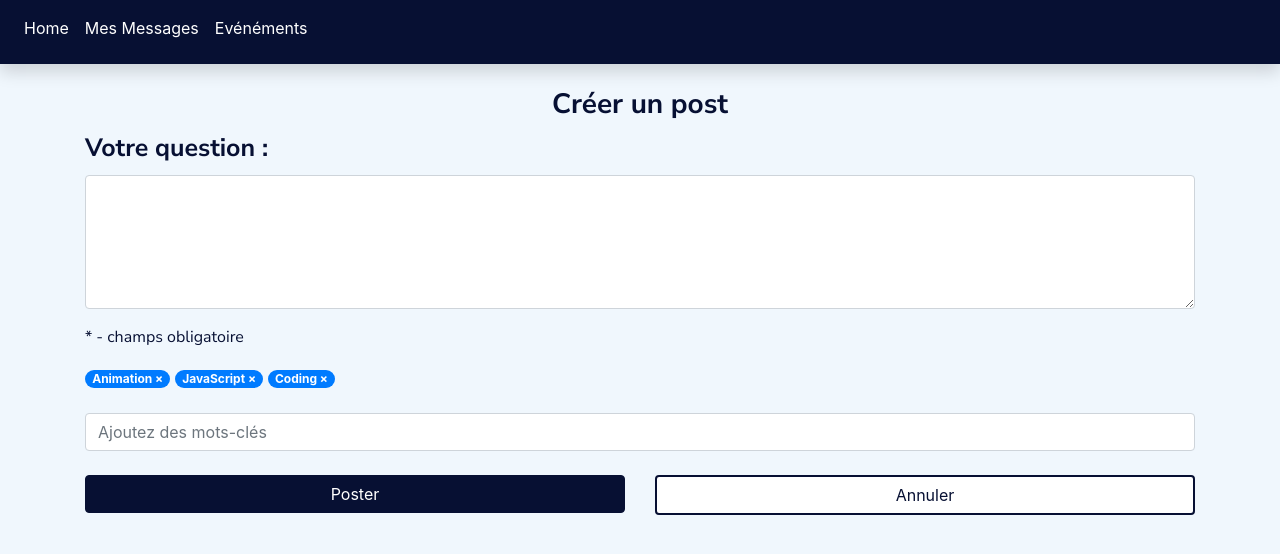
After one commit to reyesgregorie/alumni-passerelle, a Symfony app: template templates/groups/newQuestion.html.twig in a window 1280 px wide. The commit adds this page. Shown: the top 554 px of the page. Run offline with Twig, Linux system fonts and the light colour scheme; the template is opened without the code that fills it, so the values that code supplies are empty; style sheets or scripts are compiled from the project's sources; some libraries are stand-ins or nearby versions.

Commit message:
taff sur groupes+questions

```diff
--- /dev/null
+++ b/templates/groups/newQuestion.html.twig
@@ -0,0 +1,61 @@
+{% extends 'base.html.twig' %}
+
+{% block title %}{% endblock %}
+
+{% block body %}
+
+    <h1>Créer un post</h1>
+
+    <form action="" method="post">
+{#        <div class="row">#}
+{#            <div class="col-12">#}
+{#                <div class="form-group">#}
+{#                    <label for="title">Titre : <span class="require">*</span></label>#}
+{#                    <input type="text" class="form-control" name="title" required />#}
+{#                </div>#}
+{#            </div>#}
+{#        </div>#}
+        <div class="row">
+            <div class="col-12">
+                <div class="form-group">
+                    <label for="description">Votre question : </label>
+                    <textarea rows="5" class="form-control" name="description" required></textarea>
+                </div>
+            </div>
+        </div>
+        <div class="form-group">
+            <p><span class="require">*</span> - champs obligatoire</p>
+        </div>
+        <div class="row">
+            <div class="col-12">
+                <div class="tags-list">
+                    <span class="badge badge-pill badge-primary" id="tag-animation">Animation
+                        <a href="#remove-tag"><span aria-hidden="true" data-dismiss="tag-animation">&times;</span></a>
+                    </span>
+                    <span class="badge badge-pill badge-primary">JavaScript
+                        <a href="#remove-tag"><span aria-hidden="true" data-dismiss="tag-animation">&times;</span></a>
+                    </span>
+                    <span class="badge badge-pill badge-primary">Coding
+                        <a href="#remove-tag"><span aria-hidden="true" data-dismiss="tag-animation">&times;</span></a>
+                    </span>
+                </div>
+            </div>
+            <div class="col-12 py-4">
+                <input type="text" placeholder="Ajoutez des mots-clés" class="form-control"  value="" data-role="tags-input" />
+            </div>
+        </div>
+        <div class="row">
+            <div class="col-6">
+                <button type="submit" class="btn btn-block btn-primary">
+                    Poster
+                </button>
+            </div>
+            <div class="col-6">
+                <a href="post.html" class="btn btn-block btn-secondary">
+                    Annuler
+                </a>
+            </div>
+        </div>
+    </form>
+
+{% endblock %}
```
Also changed, not shown: src/Controller/GroupsController.php (+31 -1 lines), templates/groups/index.html.twig (+1 -43 lines), templates/index/index.html.twig (+7 -5 lines), 1 other file.
